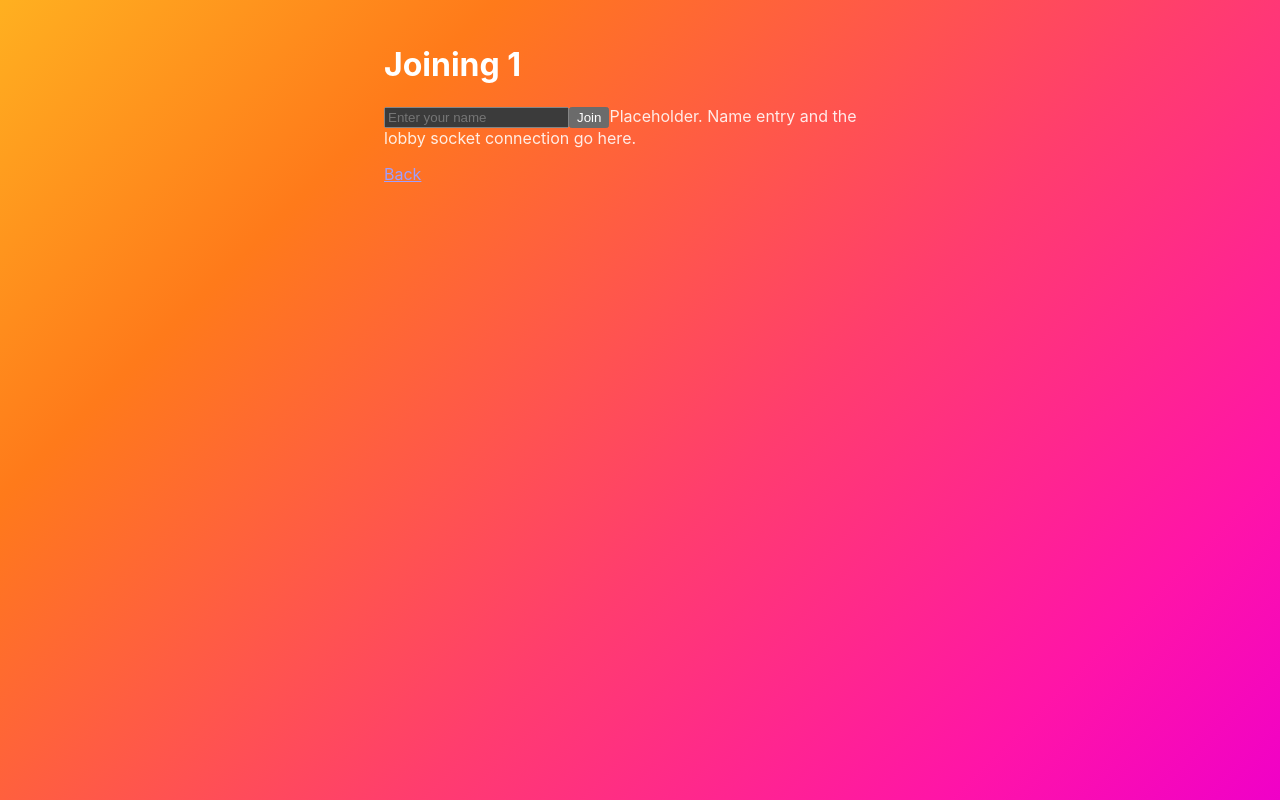
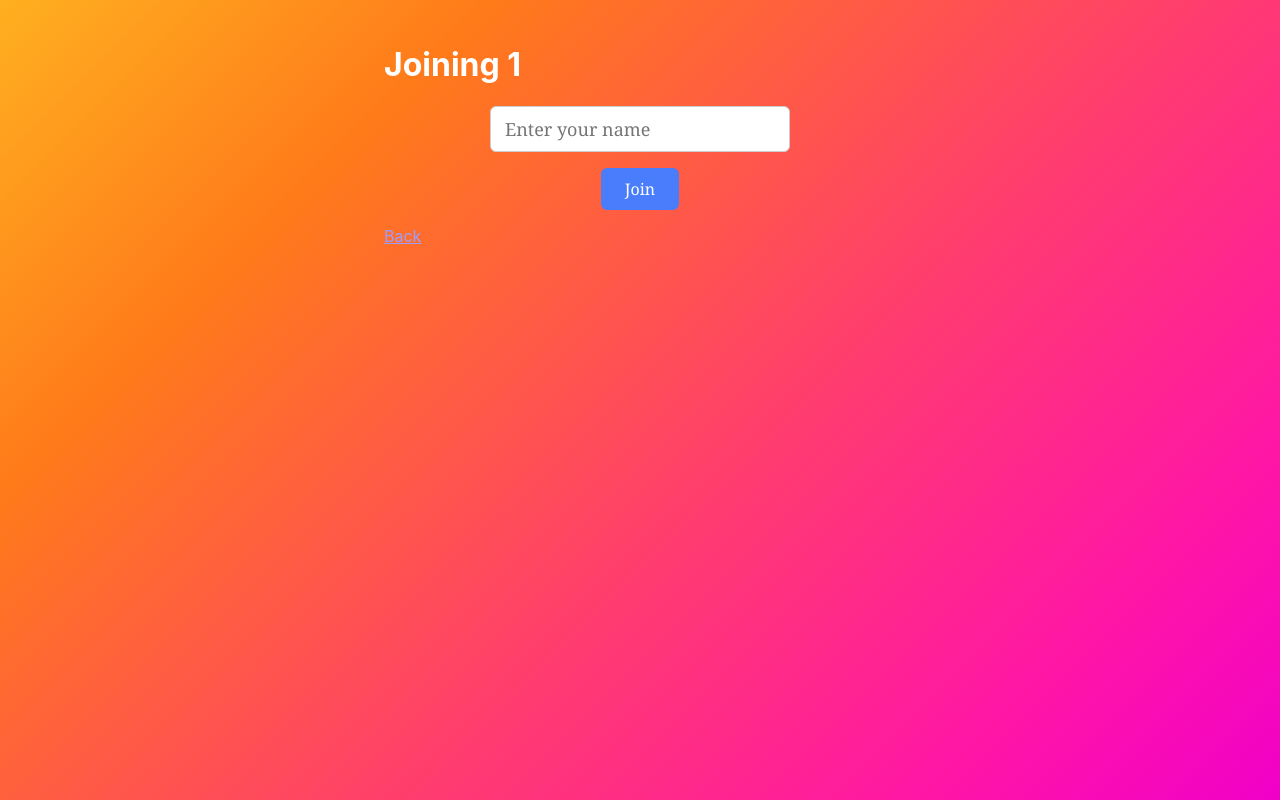
Before and after one commit to LukeSm5/Mezclar, a React (Vite) app in the folder frontend-web/: page /join/1 in a window 1280 px wide. Built offline with nearby package versions, Linux system fonts and the light colour scheme.

Commit message:
Created a better looking button, but still needs to be put into the proper style later on

```diff
--- /dev/null
+++ b/frontend-web/src/player/JoinScreen.css
@@ -0,0 +1,27 @@
+/* TODO: Improve the styling of the join input and button */
+
+.join-input {
+  font-size: 18px;
+  font-family: Georgia, serif;
+  color: #aaa;
+  padding: 10px 14px;
+  background-color:#fff;
+  width: 300px;
+  border: 1px solid #ccc;
+  border-radius: 6px;
+  display: block;
+  margin: 0 auto 16px auto;
+}
+
+.join-button {
+  font-size: 16px;
+  font-family: Georgia, serif;
+  color: #fff;
+  background-color: #4a7dfc;
+  padding: 10px 24px;
+  border: none;
+  border-radius: 6px;
+  cursor: pointer;
+  display: block;
+  margin: 0 auto;
+}
--- a/frontend-web/src/player/JoinScreen.tsx
+++ b/frontend-web/src/player/JoinScreen.tsx
@@ -1,5 +1,6 @@
 import { Link, useParams } from "react-router-dom";
 import { useState } from "react";
+import "./JoinScreen.css"
 
 export default function JoinScreen() {
   const { code } = useParams<{ code: string }>();
@@ -13,16 +14,15 @@ export default function JoinScreen() {
     <main style={{ maxWidth: 560, margin: "0 auto", padding: 24 }}>
       <h1>Joining {code}</h1>
       <p style={{ color: "var(--text-muted)" }}>
-        <input
+        <input className="join-input"
         type="text"
         value={name}
         onChange={(event) => setName(event.target.value)}
         placeholder="Enter your name"
         />
-        <button onClick = {handleSubmit}>Join</button>
+        <button className="join-button" onClick = {handleSubmit}>Join</button>
 
 
-        Placeholder. Name entry and the lobby socket connection go here.
       </p>
       <Link to="/">Back</Link>
     </main>
```
